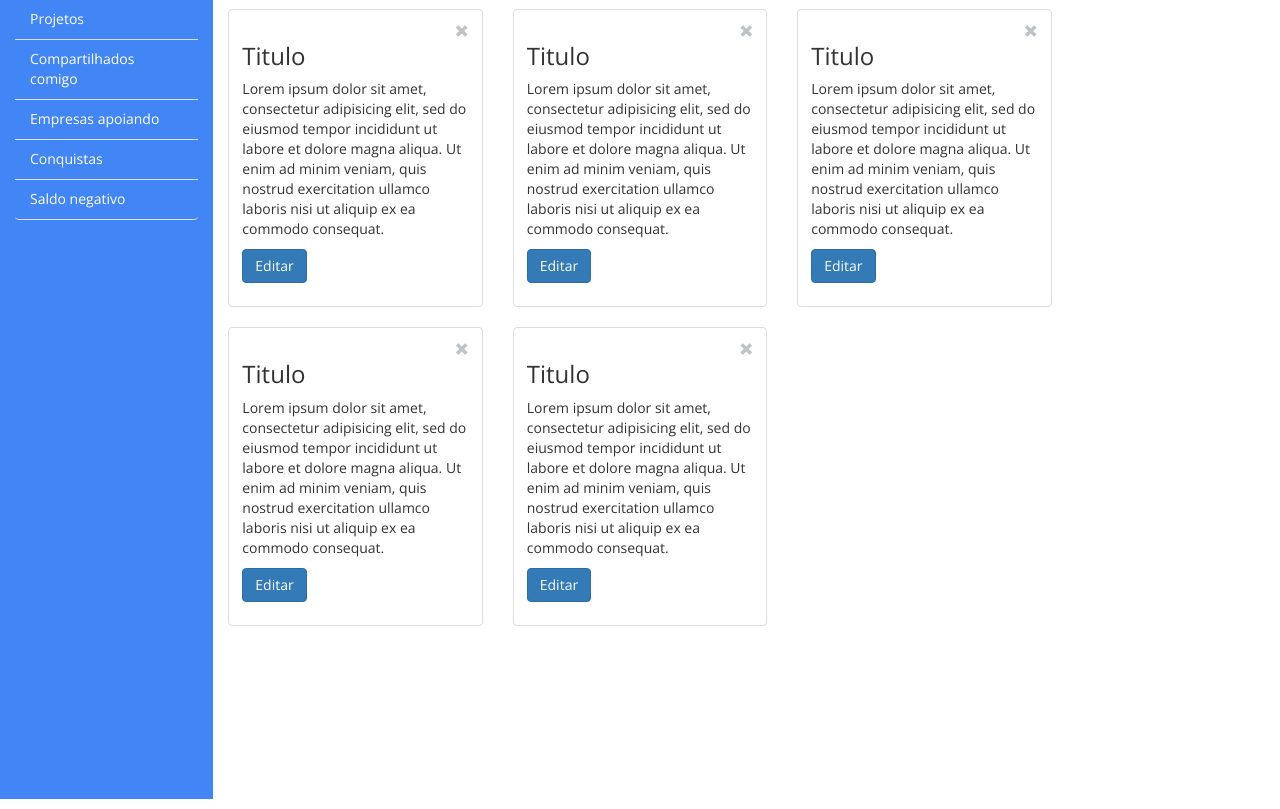
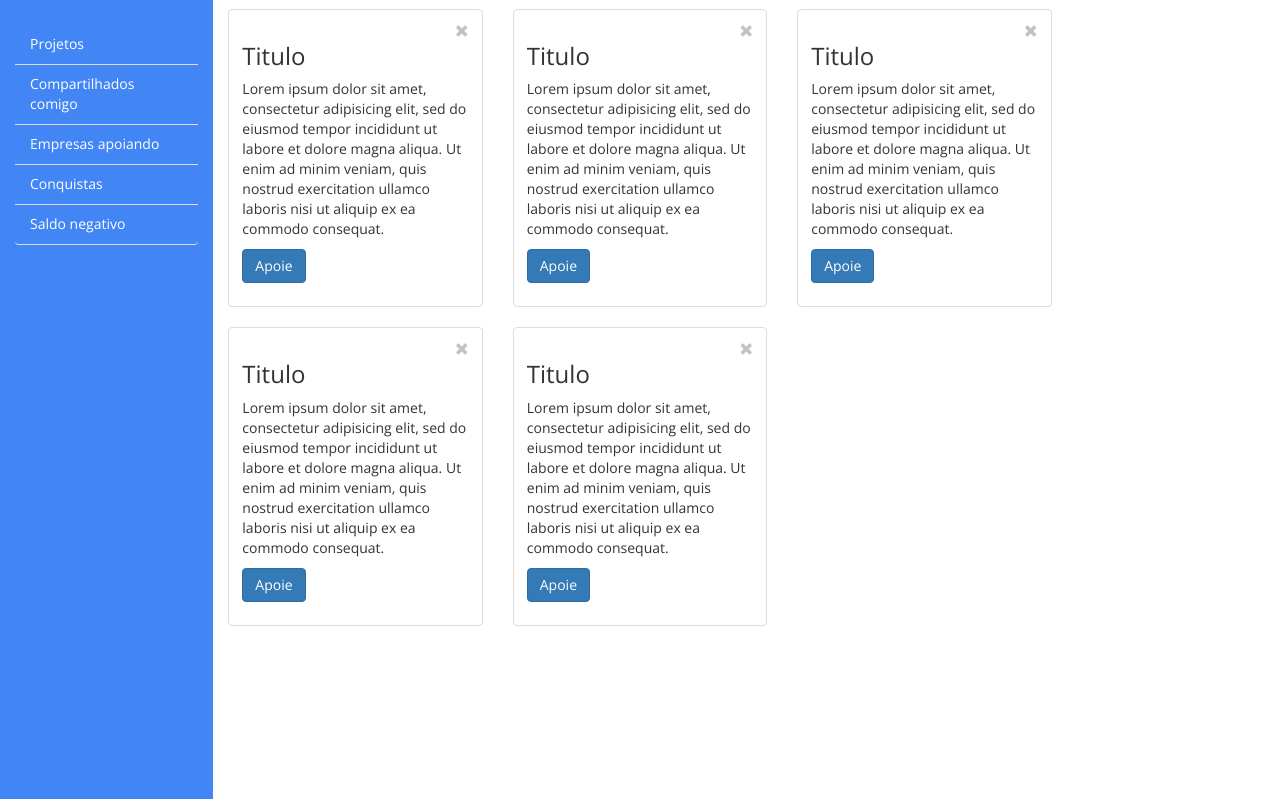
Before and after one commit to opensanca/maoaberta, a Django app: page / in a window 1280 px wide. Shown: the part 51-860 px from the top of the page. Run offline with Django 3.2, Linux system fonts and the light colour scheme; some libraries are stand-ins or nearby versions.

Commit message:
fix adjust-items and buttons

```diff
--- a/maoaberta/templates/base.html
+++ b/maoaberta/templates/base.html
@@ -57,7 +57,7 @@
     {% block menu %}
 
     <aside class="col-md-2 col-sm-2 menu">
-      <div class="adjust- items">
+      <div class="adjust-items">
         <ul class="list-group">
           <li class="list-group-item"><a href="#">Projetos</a></li>
           <li class="list-group-item"><a href="#">Compartilhados comigo</a></li>
@@ -82,7 +82,7 @@
               <h3>Titulo</h3>
               <p> Lorem ipsum dolor sit amet, consectetur adipisicing elit, sed do eiusmod tempor incididunt ut labore et dolore magna aliqua. Ut enim ad minim veniam, quis nostrud exercitation ullamco laboris nisi ut aliquip ex ea commodo consequat.</p>
               <p>
-                <a href="#" class="btn btn-primary" role="button">Editar</a>
+                <a href="#" class="btn btn-primary" role="button">Apoie</a>
               </p>
             </div>
           </div>
@@ -94,7 +94,7 @@
                 <span class="glyphicon glyphicon-remove pull-right" aria-hidden="true"></span>
               <h3>Titulo</h3>
               <p> Lorem ipsum dolor sit amet, consectetur adipisicing elit, sed do eiusmod tempor incididunt ut labore et dolore magna aliqua. Ut enim ad minim veniam, quis nostrud exercitation ullamco laboris nisi ut aliquip ex ea commodo consequat.</p>
-              <p><a href="#" class="btn btn-primary" role="button">Editar</a>
+              <p><a href="#" class="btn btn-primary" role="button">Apoie</a>
                 </p>
             </div>
           </div>
@@ -106,7 +106,7 @@
                 <span class="glyphicon glyphicon-remove pull-right" aria-hidden="true"></span>
               <h3>Titulo</h3>
               <p> Lorem ipsum dolor sit amet, consectetur adipisicing elit, sed do eiusmod tempor incididunt ut labore et dolore magna aliqua. Ut enim ad minim veniam, quis nostrud exercitation ullamco laboris nisi ut aliquip ex ea commodo consequat.</p>
-              <p><a href="#" class="btn btn-primary" role="button">Editar</a>
+              <p><a href="#" class="btn btn-primary" role="button">Apoie</a>
                 </p>
             </div>
           </div>
@@ -120,7 +120,7 @@
                 <span class="glyphicon glyphicon-remove pull-right" aria-hidden="true"></span>
               <h3>Titulo</h3>
               <p> Lorem ipsum dolor sit amet, consectetur adipisicing elit, sed do eiusmod tempor incididunt ut labore et dolore magna aliqua. Ut enim ad minim veniam, quis nostrud exercitation ullamco laboris nisi ut aliquip ex ea commodo consequat.</p>
-              <p><a href="#" class="btn btn-primary" role="button">Editar</a>
+              <p><a href="#" class="btn btn-primary" role="button">Apoie</a>
                 </p>
             </div>
           </div>
@@ -132,7 +132,7 @@
                 <span class="glyphicon glyphicon-remove pull-right" aria-hidden="true"></span>
               <h3>Titulo</h3>
               <p> Lorem ipsum dolor sit amet, consectetur adipisicing elit, sed do eiusmod tempor incididunt ut labore et dolore magna aliqua. Ut enim ad minim veniam, quis nostrud exercitation ullamco laboris nisi ut aliquip ex ea commodo consequat.</p>
-              <p><a href="#" class="btn btn-primary" role="button">Editar</a>
+              <p><a href="#" class="btn btn-primary" role="button">Apoie</a>
                 </p>
             </div>
           </div>
```
